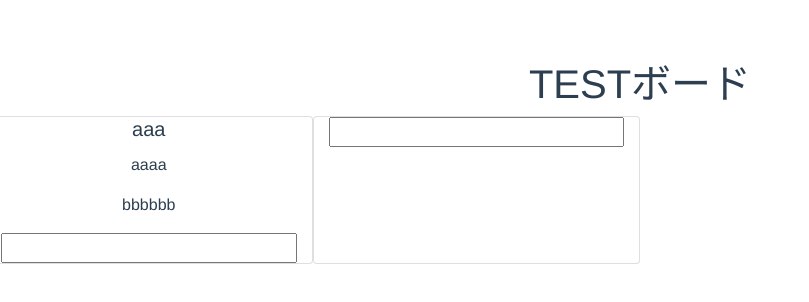
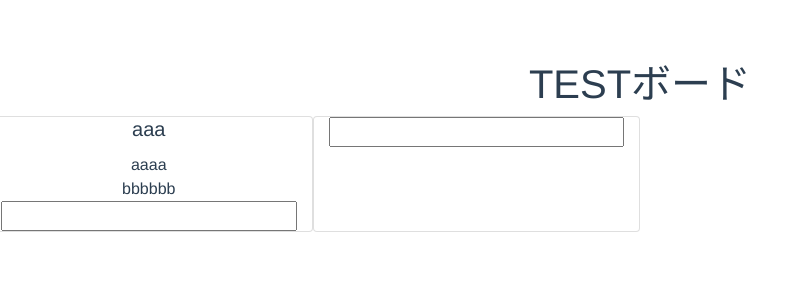
Before and after one commit to Taurin190/vue-todo, a Vue app: page /board/0 in a window 1280 px wide. Shown: the top 302 px of the page, without its empty margins (0-809 px from the left). Built offline with nearby package versions, Linux system fonts and the light colour scheme.

Commit message:
make task list draggable

```diff
--- a/src/components/Board.vue
+++ b/src/components/Board.vue
@@ -6,11 +6,9 @@
                 <h5 class="card-title">
                     {{ column }}
                 </h5>
-                <div v-for="(task, i) in task_list[index]" :key="i" class="">
-                    <p>
-                        {{ task.name }}
-                    </p>
-                </div>
+                <draggable v-model="task_list[index]" group="task" @start="drag=true" @end="drag=false" :options="options">
+                    <div class="item" v-for="task in task_list[index]" :key="task.id">{{task.name}}</div>
+                </draggable>
                 <input v-model="new_task[index]" type="text" v-on:keyup.enter="createTask(new_task[index], index)" />
             </div>
             <div class="card col-3">
@@ -20,21 +18,28 @@
     </div>
 </template>
 <script>
+import draggable from 'vuedraggable';
+
 export default {
   name: 'Board',
+  components: { draggable },
   props: {
     msg: String
   },
   data: function() {
       return {
+          options: {
+              group: 'task',
+              animation: 200
+          },
           title: 'TESTボード',
           columns: ['aaa'],
           new_task: [''],
           new_column: '',
           task_list: [
             [
-                {name: 'aaaa', status: 1},
-                {name: 'bbbbbb', status: 1},
+                {id: 1, name: 'aaaa', status: 1},
+                {id: 2, name: 'bbbbbb', status: 1},
             ],
           ],
       }
```
